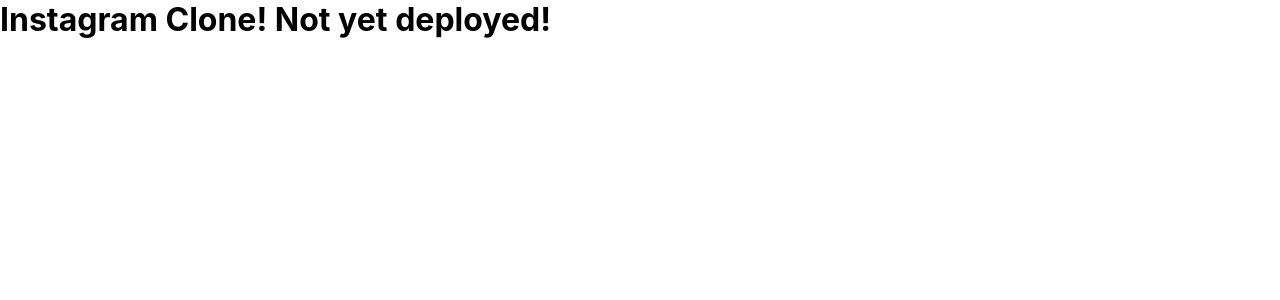
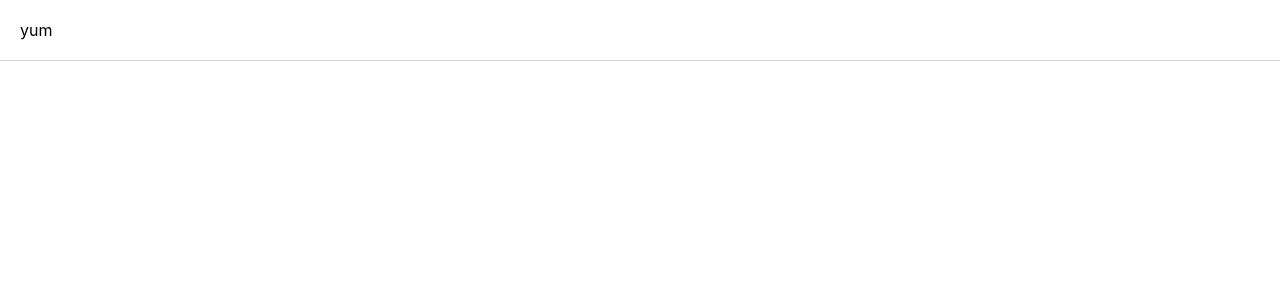
Before and after one commit to KGlinoga/insta-clone, a React (Create React App) app: page / in a window 1280 px wide. Shown: the top 300 px of the page. Built offline with nearby package versions, Linux system fonts and the light colour scheme.

Commit message:
restarting from file structure.  they skipped a LOT of formatting and I'd rather have a fuller respresntation of FE skills

```diff
--- a/src/components/Container.js
+++ b/src/components/Container.js
@@ -1,6 +1,7 @@
 import React, { useState } from 'react';
 // then import the page components
 import '../App.css';
+import Header from './Header';
 
 
 
@@ -9,11 +10,9 @@
 
 
     return (
-        <div className="">
-            {/* header w/ IG logo, search bar and Nav bar */}
-            <h1>Instagram Clone! Not yet deployed!</h1>
 
 
-        </div>
+                <Header />
+
     )
 }
--- /dev/null
+++ b/src/components/Header.js
@@ -0,0 +1,10 @@
+import React from 'react';
+import '../App.css';
+
+function Header() {
+    return (
+        <div className="app__header">yum</div>
+    )
+};
+
+export default Header;
```
